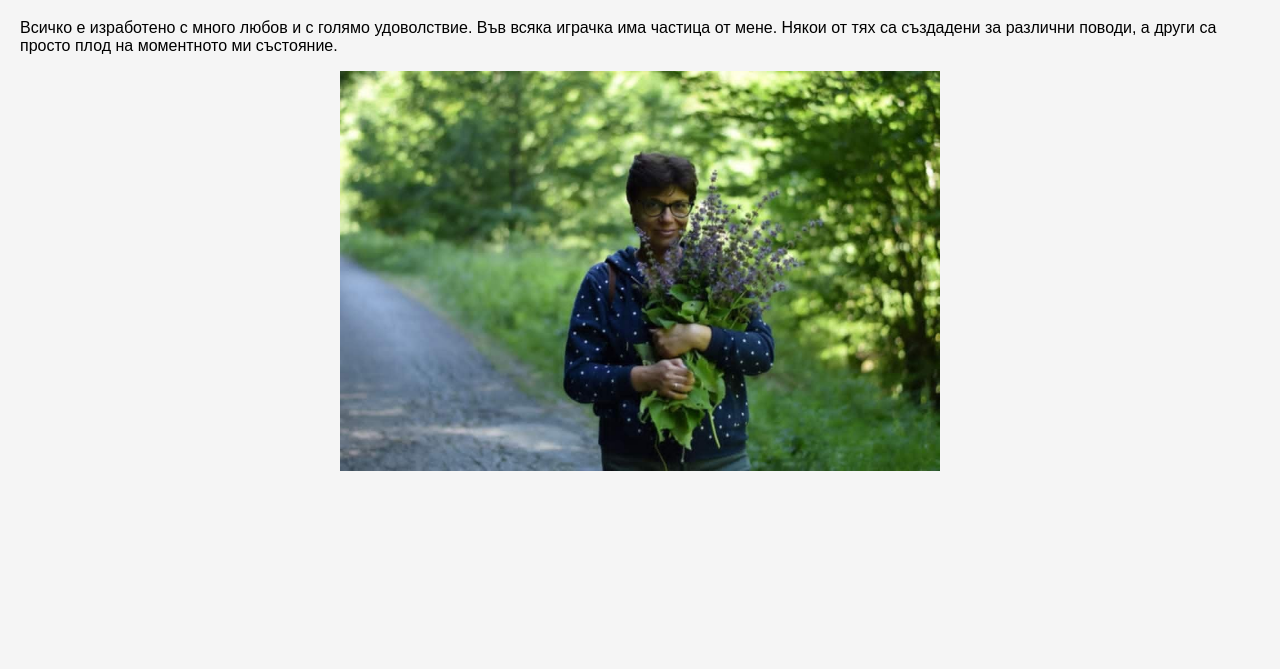
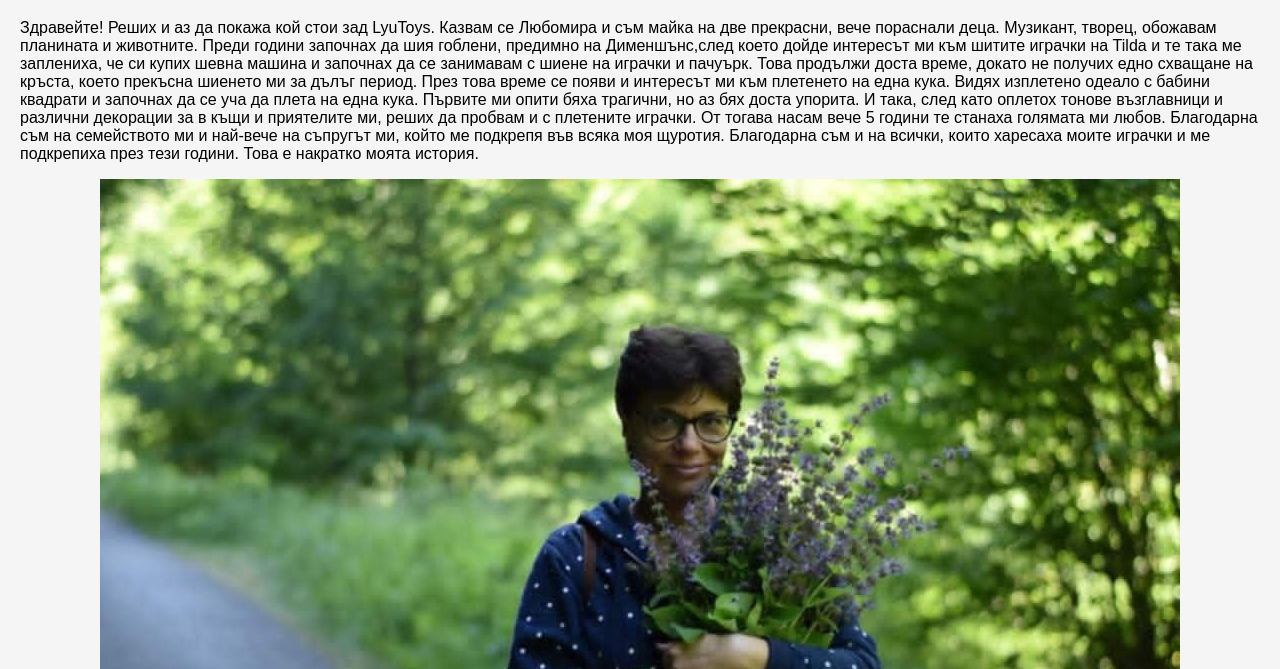
Before and after one commit to Toxicmint2/LyuToys, a plain HTML site: page about.html in a window 1280 px wide. Shown: the part 131-800 px from the top of the page. Drawn offline with Linux system fonts and the light colour scheme.

Commit message:
Update about.html

```diff
--- a/about.html
+++ b/about.html
@@ -17,7 +17,17 @@
   </header>
   <main>
     <h1>За мен</h1>
-    <p>Всичко е изработено с много любов и с голямо удоволствие. Във всяка играчка има частица от мене. Някои от тях са създадени за различни поводи, а други са просто плод на моментното ми състояние.</p>
+    <p>Здравейте! Реших и аз да покажа кой стои зад LyuToys. Казвам се Любомира  и съм майка на две прекрасни, вече пораснали деца.  Музикант, творец, обожавам планината и животните.
+    Преди години започнах да шия гоблени, предимно на Дименшънс,след което дойде интересът ми към шитите играчки на Tilda и те така ме заплениха, че си купих шевна машина и започнах да се занимавам с шиене на играчки и пачуърк.
+    Това продължи доста време,  докато не получих едно схващане на кръста, което прекъсна шиенето ми за дълъг период.  През това време се появи и интересът ми към плетенето на една кука. Видях изплетено одеало с бабини квадрати и започнах да се уча да плета на една кука. Първите ми опити бяха трагични, но аз бях доста упорита. И така, след като оплетох тонове възглавници и различни декорации за в къщи и приятелите ми, реших да пробвам и с плетените играчки. От тогава насам вече 5 години те станаха голямата ми любов.
+    Благодарна съм на семейството ми и най-вече на съпругът ми, който ме подкрепя във всяка моя щуротия. Благодарна съм и на всички,  които харесаха моите играчки и ме подкрепиха през тези години. Това е накратко моята история.
+    </p>
+
+    <!-- ТУК СЛОЖИ СНИМКАТА -->
+<div style="text-align: center;">
+  <img src="images/about.jpg" alt="Моя снимка" style="max-width: 90%; height: auto;">
+</div>
+
     <div style="text-align: center;">
       <img src="images/about.jpg" alt="Снимка за мен" style="max-width: 600px;">
     </div>
```
